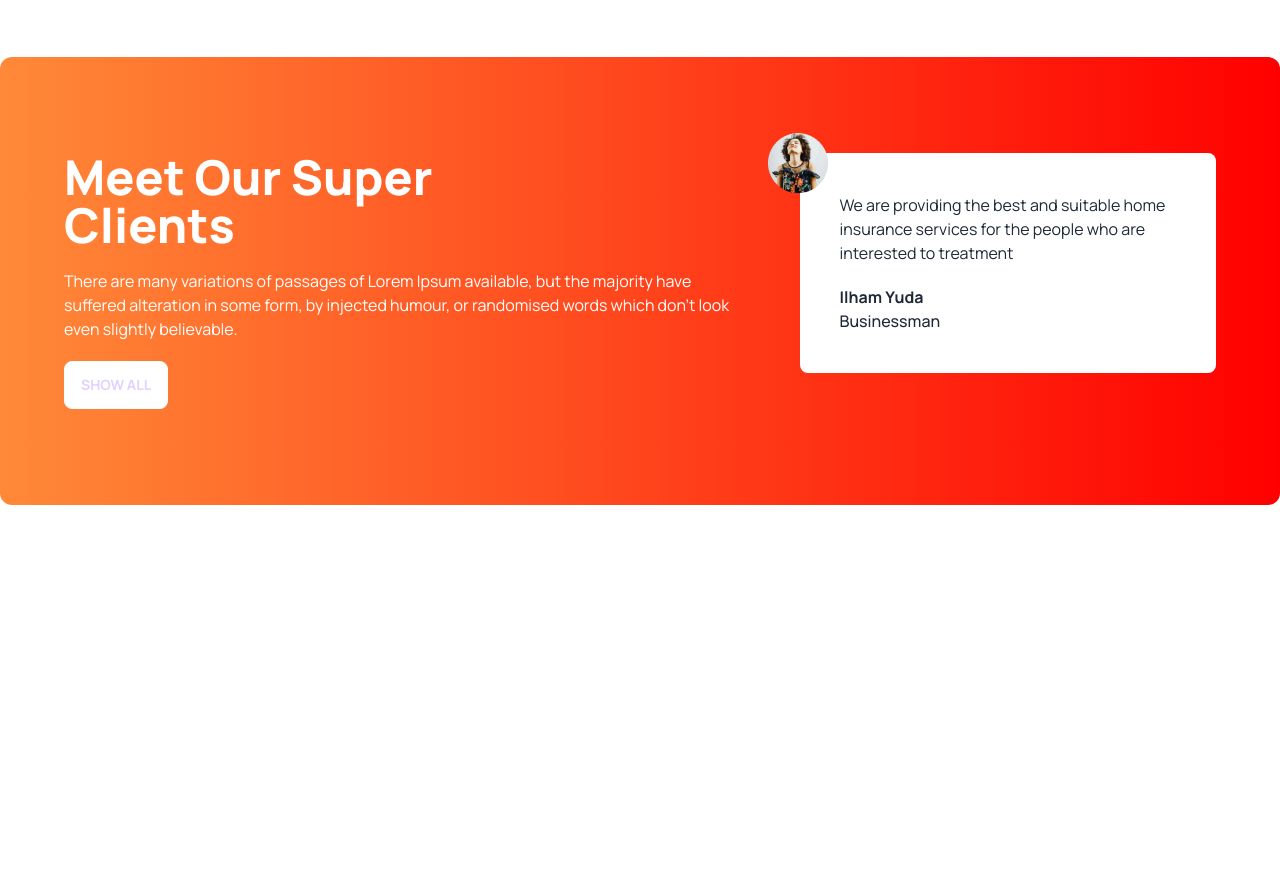
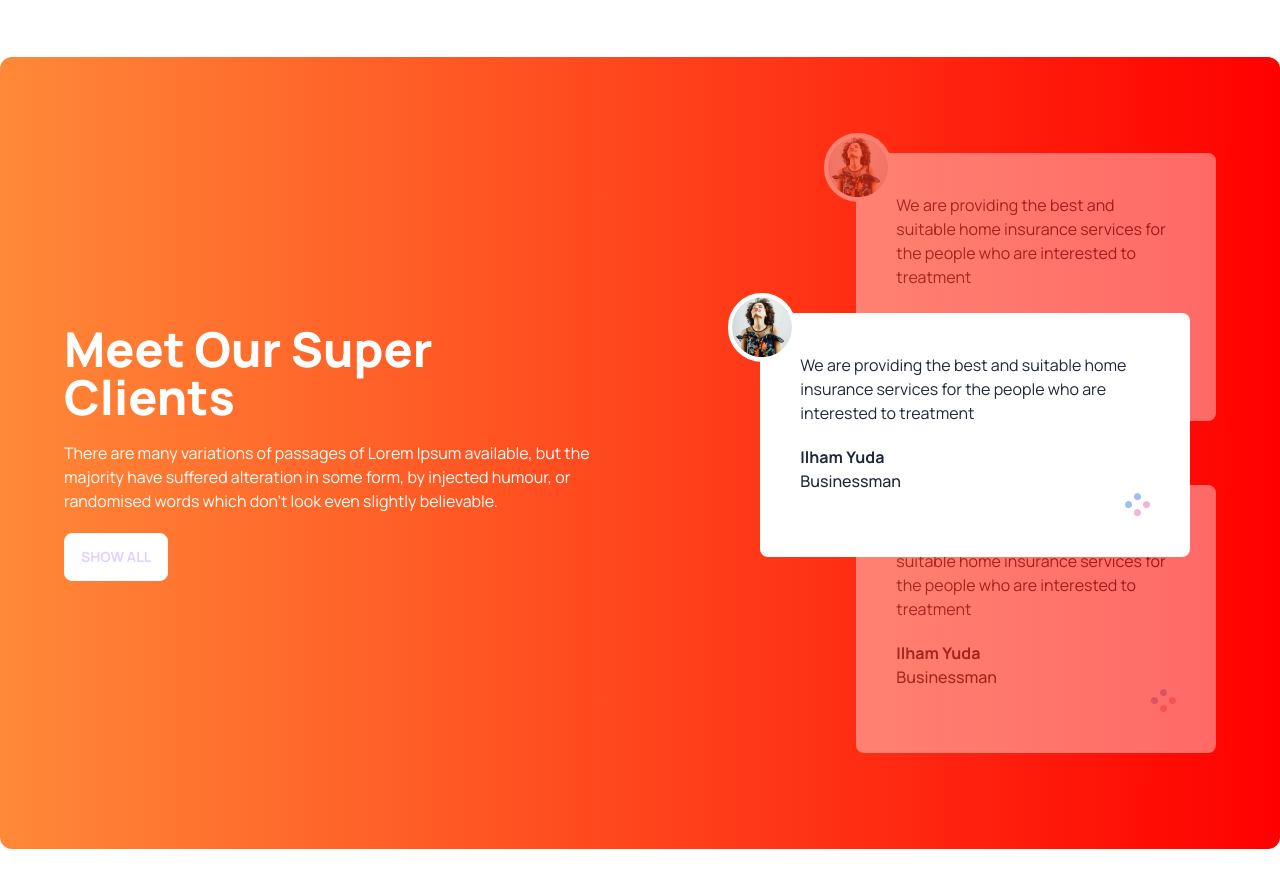
Before and after one commit to samiha782/tea-house-with-daisyui, a plain HTML site: page index.html in a window 1280 px wide. Shown: the part 1840-2727 px from the top of the page. Before the commit the page ends 2441 px from the top, so only its background shows below. Drawn offline with nearby package versions, Linux system fonts and the light colour scheme.

Commit message:
update clients review section

```diff
--- a/index.html
+++ b/index.html
@@ -155,21 +155,52 @@
 
         </section>
         <!-- super client section -->
-        <section class="my-24 flex flex-col lg:flex-row gap-12 rounded-xl bg-gradient-to-r from-[#FF8938] to-[#F00] px-16 py-24">
-            <div class="space-y-5">
-                <h2 class="text-5xl font-extrabold text-white">Meet Our Super <br> Clients</h2>
-                <p class="text-white">There are many variations of passages of Lorem Ipsum available, but the majority have suffered
-                    alteration in some form, by injected humour, or randomised words which don't look even slightly
-                    believable. </p>
-                <button class="btn btn-primary  bg-white border-cyan-50">Show All</button>
+        <section
+            class="my-24 flex flex-col lg:flex-row gap-12 rounded-xl bg-gradient-to-r from-[#FF8938] to-[#F00] px-16 py-24">
+            <div class="flex items-center lg:pr-28">
+                <div class="space-y-5 pr-24">
+                    <h2 class="text-5xl font-extrabold text-white">Meet Our Super <br> Clients</h2>
+                    <p class="text-white">There are many variations of passages of Lorem Ipsum available, but the majority have suffered alteration in some form, by injected humour, or randomised words which don't look even slightly believable. </p>
+                    <button class="btn btn-primary  bg-white border-cyan-50">Show All</button>
+                </div>
             </div>
-            <div>
-                <!-- review -->
-                <div class="relative p-10 rounded-lg bg-white">
-                    <img class="absolute -left-8 -top-5" src="images/client.png" alt="">
-                    <p>We are providing the best and suitable home insurance services for the people who are interested to treatment</p>
+            <!-- review container -->
+            <div class="relative">
+                <!-- next review -->
+                <div class="opacity-40 mb-16 z-10 relative p-10 rounded-lg bg-white">
+                    <img class="absolute -left-8 -top-5 border-4 rounded-full border-white bg-white"
+                        src="images/client.png" alt="">
+                    <p>We are providing the best and suitable home insurance services for the people who are interested
+                        to treatment</p>
                     <h3 class="font-bold mt-5">Ilham Yuda</h3>
                     <p class="font-medium">Businessman</p>
+                    <div class="flex justify-end">
+                        <img src="images/circles.png" alt="">
+                    </div>
+                </div>
+                <!--current review -->
+                <div class="absolute top-40 p-10 z-20 lg:-left-24 lg:w-[430px] rounded-lg bg-white">
+                    <img class="absolute -left-8 -top-5 border-4 rounded-full border-white bg-white"
+                        src="images/client.png" alt="">
+                    <p>We are providing the best and suitable home insurance services for the people who are interested
+                        to treatment</p>
+                    <h3 class="font-bold mt-5">Ilham Yuda</h3>
+                    <p class="font-medium">Businessman</p>
+                    <div class="flex justify-end">
+                        <img src="images/circles.png" alt="">
+                    </div>
+                </div>
+                <!--previous review -->
+                <div class="relative opacity-40 p-10 z-10 rounded-lg bg-white">
+                    <img class="absolute -left-8 -top-5 border-4 rounded-full border-white bg-white"
+                        src="images/client.png" alt="">
+                    <p>We are providing the best and suitable home insurance services for the people who are interested
+                        to treatment</p>
+                    <h3 class="font-bold mt-5">Ilham Yuda</h3>
+                    <p class="font-medium">Businessman</p>
+                    <div class="flex justify-end">
+                        <img src="images/circles.png" alt="">
+                    </div>
                 </div>
             </div>
         </section>
```
